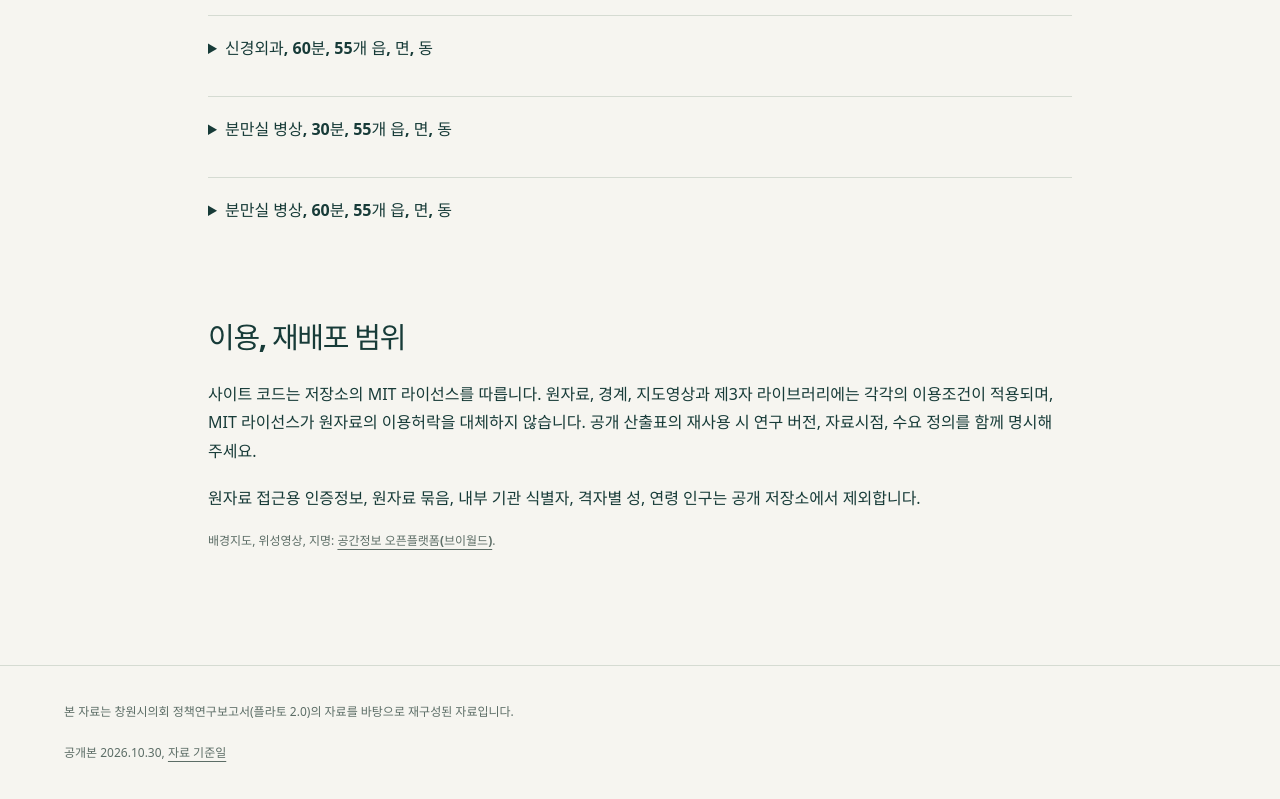
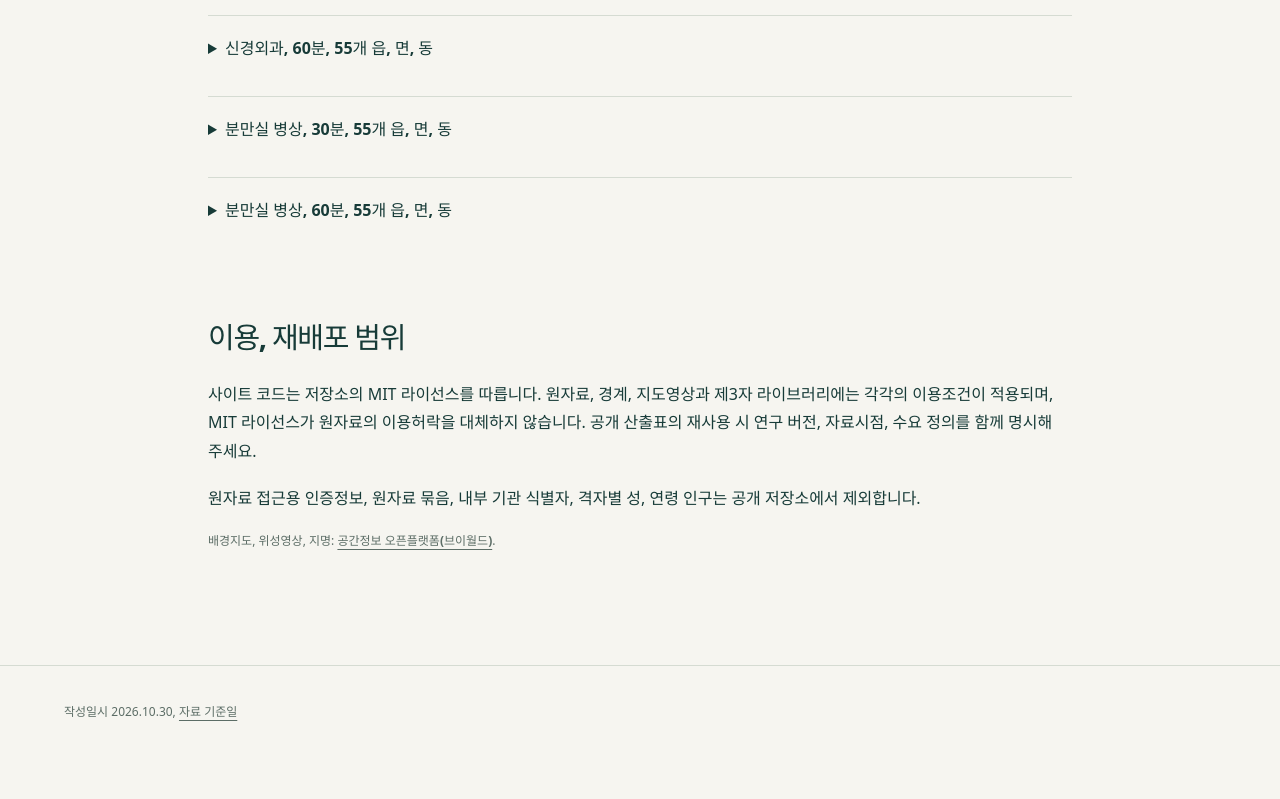
Before and after one commit to stan2eey/changwon-si-medical-accessibility, an Astro site: page /changwon-si-medical-accessibility/data in a window 1280 px wide. Shown: the part 4137-4936 px from the top of the page. After the commit the page ends 4894 px from the top, so only its background shows below. Built offline with nearby package versions, Linux system fonts and the light colour scheme; Astro itself is replaced by a stand-in of ours.

Commit message:
Simplify footer attribution and label creation date

```diff
--- a/src/layouts/Layout.astro
+++ b/src/layouts/Layout.astro
@@ -4,4 +4,4 @@ const {story=false,title='창원 의료접근성 지도',description='우리 동
 const base=import.meta.env.BASE_URL;
 const links=[['','기사 읽기'],['report/','보고서 보기'],['cities/','도시별 비교'],['explore/','100m 의료지도'],['methods/','분석방법'],['data/','자료']];
 ---
-<!doctype html><html lang="ko"><head><meta charset="UTF-8"/><meta name="viewport" content="width=device-width, initial-scale=1"/><meta name="description" content={description}/><meta name="theme-color" content="#f6f5f0"/><meta property="og:title" content={title}/><meta property="og:description" content={description}/><title>{story ? title : `${title}, 창원 의료접근성`}</title><link rel="icon" type="image/svg+xml" href={`${base}favicon.svg`}/></head><body class={story ? "story-site" : undefined}><a class="skip" href="#main">본문 바로가기</a><header class="site-header"><a class="brand" href={base}><span class="brand-report"><span class="brand-title">창원시 읍, 면, 동별 의료자원의 공간적 분석 및 시사점</span></span></a><nav aria-label="주 메뉴">{links.map(([path,label])=><a href={`${base}${path}`} aria-current={Astro.url.pathname===`${base}${path}`?'page':undefined}>{label}</a>)}</nav></header><slot/><footer><p>본 자료는 창원시의회 정책연구보고서(플라토 2.0)의 자료를 바탕으로 재구성된 자료입니다.</p><span>공개본 2026.10.30, <a href={`${base}data/#versions`}>자료 기준일</a></span></footer></body></html>
+<!doctype html><html lang="ko"><head><meta charset="UTF-8"/><meta name="viewport" content="width=device-width, initial-scale=1"/><meta name="description" content={description}/><meta name="theme-color" content="#f6f5f0"/><meta property="og:title" content={title}/><meta property="og:description" content={description}/><title>{story ? title : `${title}, 창원 의료접근성`}</title><link rel="icon" type="image/svg+xml" href={`${base}favicon.svg`}/></head><body class={story ? "story-site" : undefined}><a class="skip" href="#main">본문 바로가기</a><header class="site-header"><a class="brand" href={base}><span class="brand-report"><span class="brand-title">창원시 읍, 면, 동별 의료자원의 공간적 분석 및 시사점</span></span></a><nav aria-label="주 메뉴">{links.map(([path,label])=><a href={`${base}${path}`} aria-current={Astro.url.pathname===`${base}${path}`?'page':undefined}>{label}</a>)}</nav></header><slot/><footer><span>작성일시 2026.10.30, <a href={`${base}data/#versions`}>자료 기준일</a></span></footer></body></html>
```
